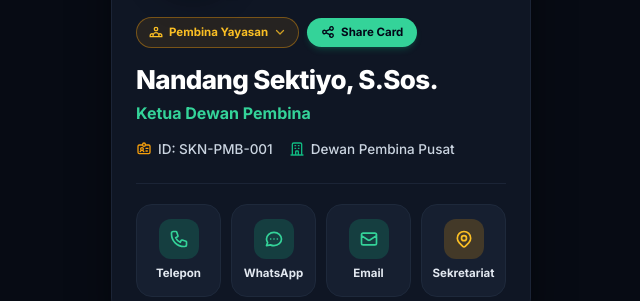
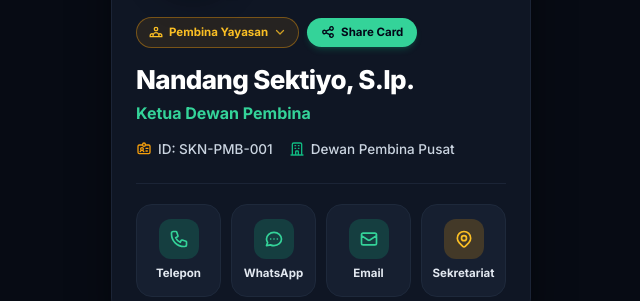
Before and after one commit to git-yskn/yskn_digital_name_card, a plain HTML site: page index.html in a window 1280 px wide. Shown: the part 362-663 px from the top of the page, 319-959 px from the left. Drawn offline with nearby package versions, Linux system fonts and the light colour scheme.

Commit message:
Update index.html

```diff
--- a/index.html
+++ b/index.html
@@ -340,14 +340,14 @@
             {
                 id: 'pembina',
                 organ: 'Pembina Yayasan',
-                name: 'Nandang Sektiyo, S.Sos.',
+                name: 'Nandang Sektiyo, S.Ip.',
                 role: 'Ketua Dewan Pembina',
                 sk: 'ID: SKN-PMB-001',
                 region: 'Dewan Pembina Pusat',
                 phone: '+62 877-8269-1283',
                 email: 'nando@yskn.or.id',
                 address: 'Jl. Taman Wisma Asri II, Blok: DD-28 No. 1, Teluk Pucung, Bekasi Utara, Kota Bekasi (17121) Indonesia',
-                photo: 'https://images.unsplash.com/photo-1560250097-0b93528c311a?auto=format&fit=crop&w=400&q=80'
+                photo: 'https://i.pinimg.com/736x/f9/cf/5d/f9cf5d70522a5cbb600c395692c9ad2d.jpg'
             },
             {
                 id: 'pengawas',
```
